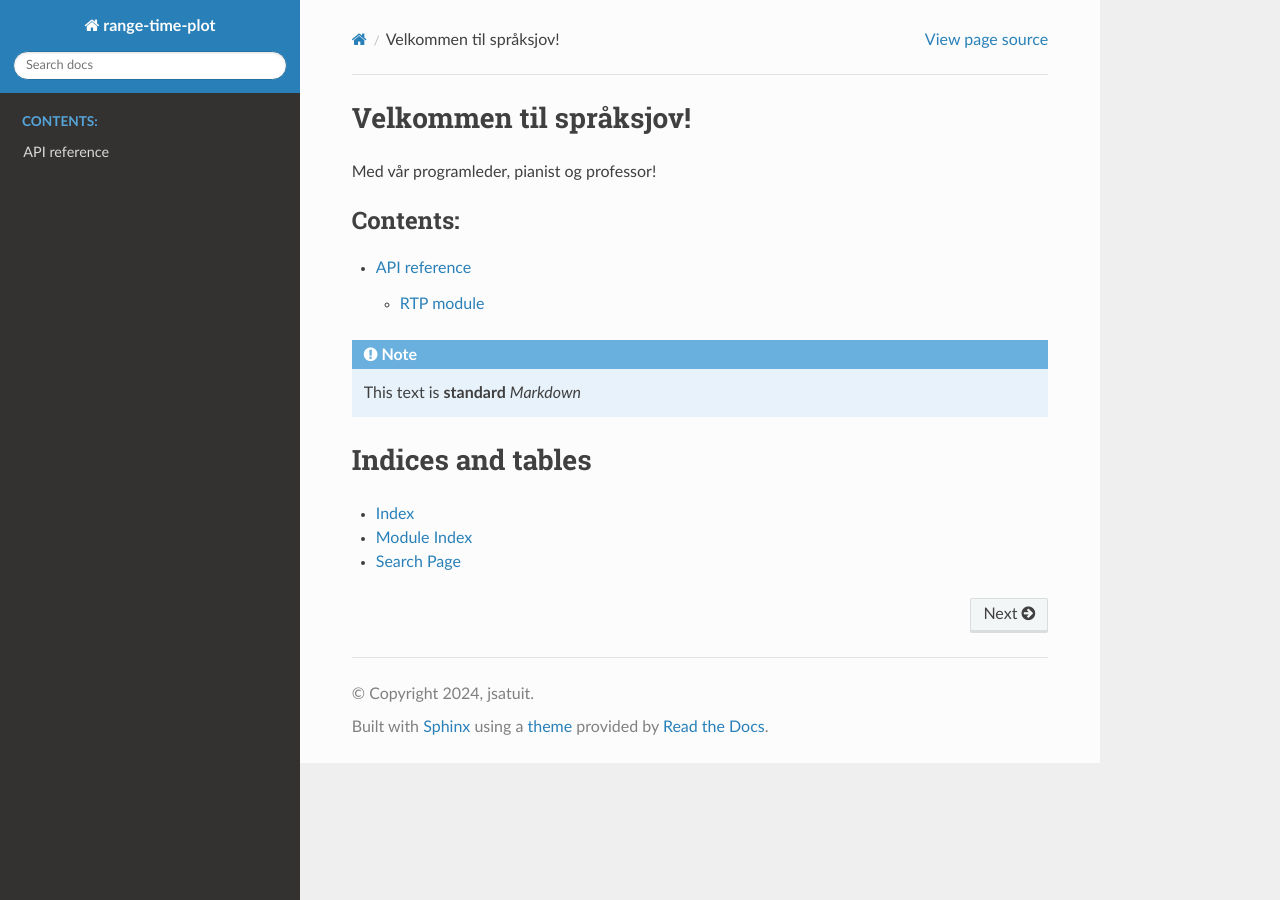
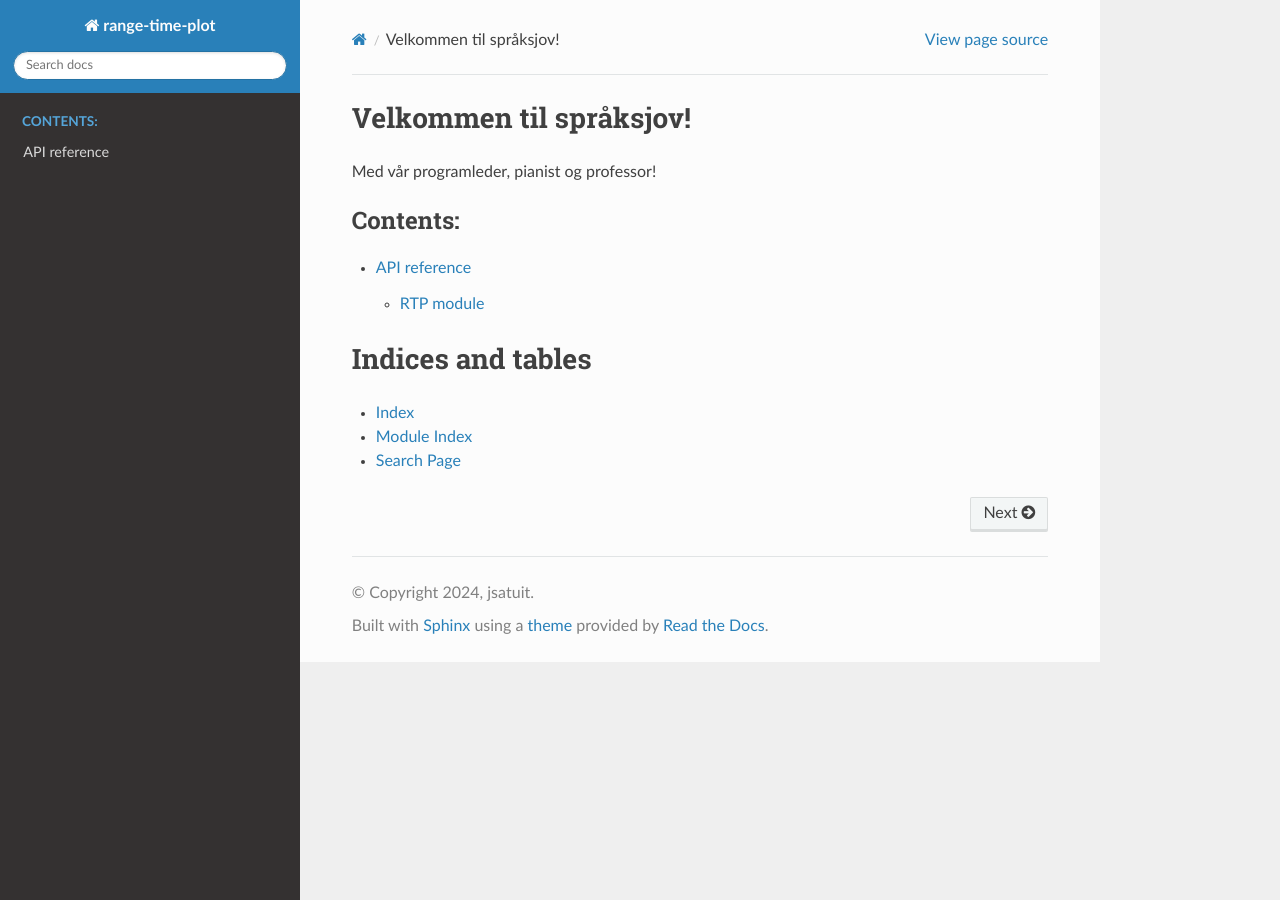
Before and after one commit to jsatuit/range-time-plot, a Sphinx documentation site: the page built from doc/source/index.rst, in a window 1280 px wide. Built offline with Sphinx 7.4.7 and the Read the Docs theme 2.0.0, drawn with Linux system fonts in a browser that asks for light colours.

Commit message:
convert index.md to index.rst

````diff
--- a/doc/source/index.md
+++ b/doc/source/index.rst
@@ -1,21 +1,18 @@
-# Velkommen til språksjov!
+Velkommen til språksjov!
+========================
 Med vår programleder, pianist og professor!
 
-```{eval-rst}
 .. toctree::
    :maxdepth: 5
    :caption: Contents:
 
    api.md
-```
 
-:::{note}
-This text is **standard** _Markdown_
-:::
 
-# Indices and tables
-```{eval-rst}
+
+Indices and tables
+==================
+
 * :ref:`genindex`
 * :ref:`modindex`
 * :ref:`search`
-```
````
